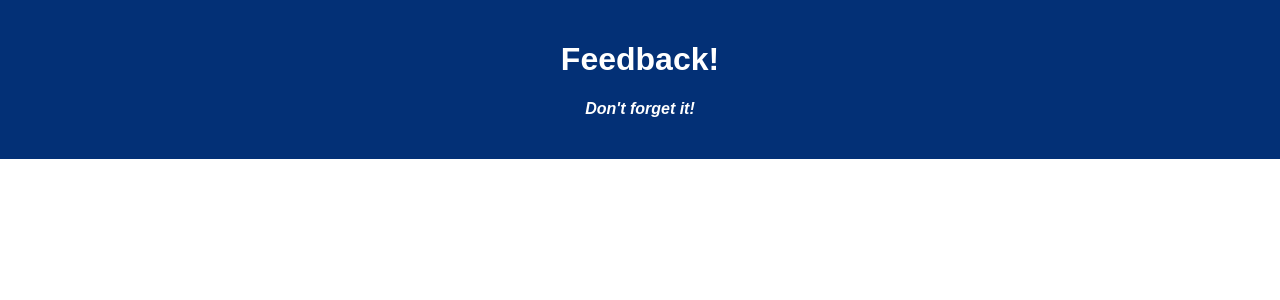
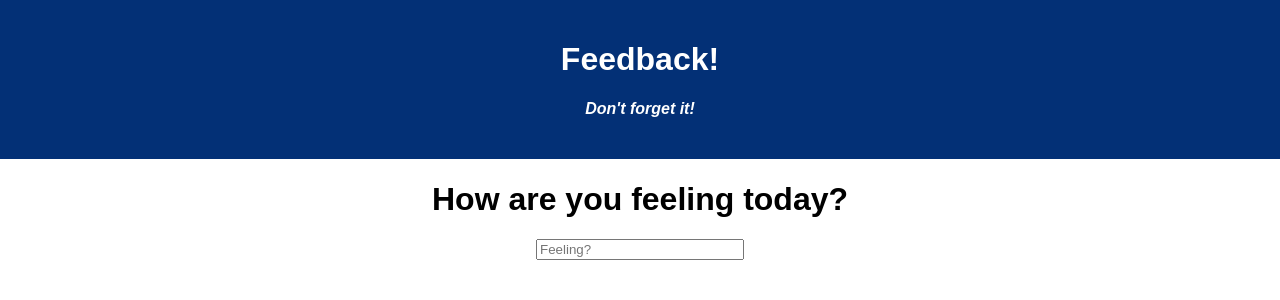
Before and after one commit to dillonbaxendell/weekend-redux-feedback-loop, a React (Create React App) app: page /#/feeling in a window 1280 px wide. Shown: the top 300 px of the page. Built offline with nearby package versions, Linux system fonts and the light colour scheme.

Commit message:
skeleton created for Feeling

```diff
--- a/src/components/App/App.jsx
+++ b/src/components/App/App.jsx
@@ -5,6 +5,7 @@ import "./App.css";
 
 // import Components
 import Welcome from '../Welcome/Welcome';
+import Feeling from '../Feeling/Feeling';
 
 //import Router from react-router-dom
 import {
@@ -26,6 +27,9 @@ function App() {
        <Route path="/" exact>
          <Welcome />
        </Route>
+       <Route path="/feeling">
+         <Feeling />
+       </Route>
 
 
 
--- /dev/null
+++ b/src/components/Feeling/Feeling.css
@@ -0,0 +1,3 @@
+#feeling {
+    width: 15em;
+}
--- /dev/null
+++ b/src/components/Feeling/Feeling.jsx
@@ -0,0 +1,25 @@
+//Import CSS
+import "./Feeling.css";
+
+//Other Imports
+import { useHistory } from "react-router-dom";
+
+//FUNCTION Feeling
+function Feeling() {
+  //Grab history so we can navigate to /understanding on NEXT button click
+  const history = useHistory();
+
+  return (
+    <>
+      <div>
+        <h1>How are you feeling today?</h1>
+      </div>
+      <div>
+          <input type="number" min="0" max="5" placeholder="Feeling?" id="feeling"/>
+      </div>
+    </>
+  );
+}
+
+//EXPORT this function
+export default Feeling;
```
Also changed, not shown: 1 other file (tests, documents, lock files or other folders).
